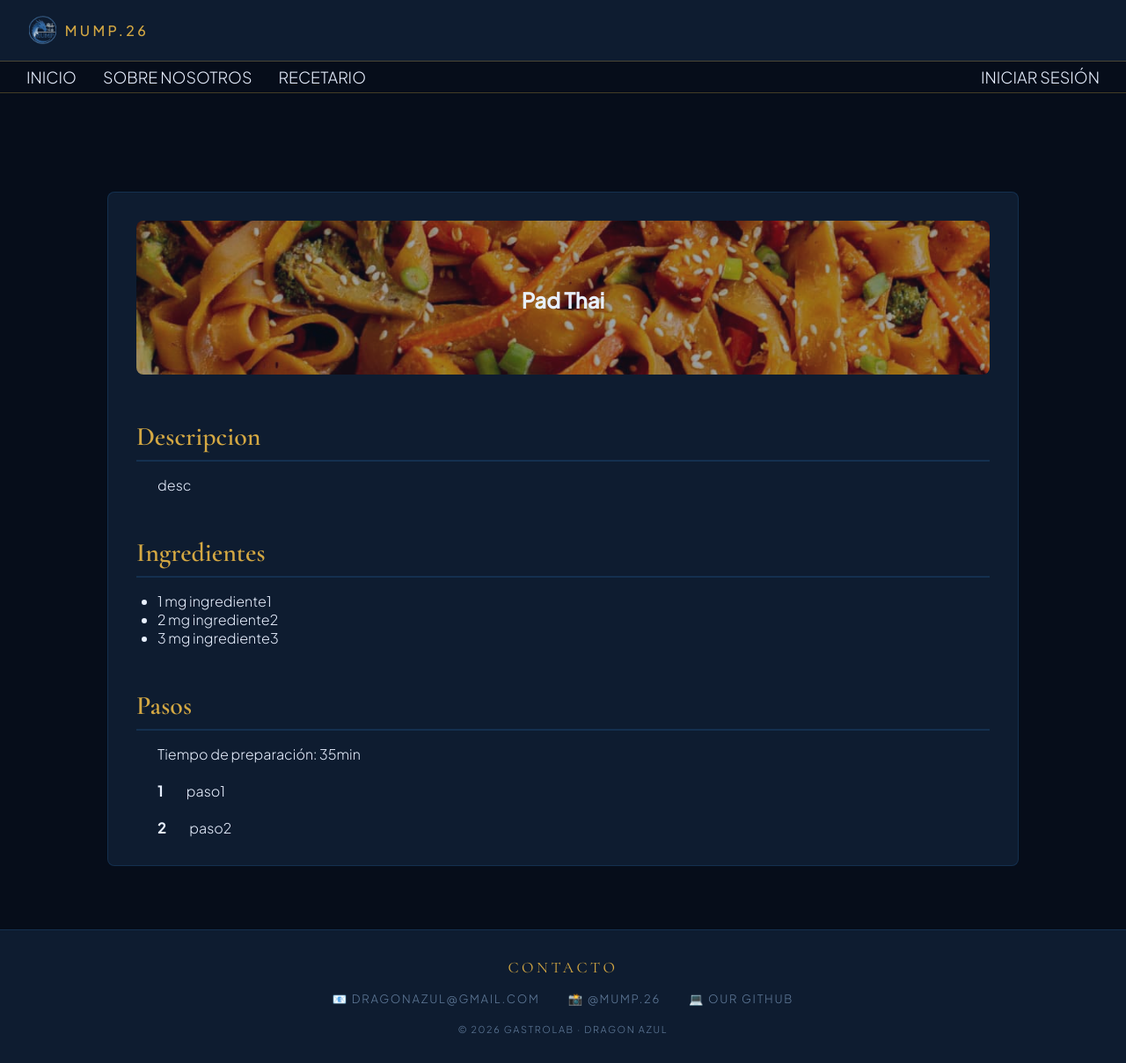
After one commit to unaim-cebanc/GRUPO3_DragonAzul, a Flask app: page /receta/1 in a window 1280 px wide. The commit adds this page. Shown: the whole page at 88% size. Run offline with Flask 3, Linux system fonts and the light colour scheme; data comes from the database, SQL or seed files in the repository.

Commit message:
Añadidas recetas y rework de recetario

```diff
--- a/main.py
+++ b/main.py
@@ -79,6 +79,13 @@ def cerrar_sesion():
     session.pop("usuario")
     return redirect(url_for("home"))
 
+@app.route("/receta/<int:id>")
+def receta(id):
+    datos = sql_scripts.get_recepie(id)
+    pasos = sql_scripts.get_pasos(id)
+    ingredientes = sql_scripts.get_ingredientes(id)
+    return render_template("receta.html", datos = datos, pasos = pasos, ingredientes = ingredientes)
+
 def main():
     app.run(debug=True)
 
--- a/sql_scripts.py
+++ b/sql_scripts.py
@@ -78,7 +78,7 @@ def fetch_recepies_info():
     CURSOR = CONEXION.cursor()
 
     query = """
-    SELECT r.nombre, r.imagen, r.tipo, u.nombre
+    SELECT r.id_receta, r.nombre, r.imagen, r.tipo, u.nombre
     FROM receta r INNER JOIN usuario u ON r.id_usuario = u.id_usuario
     """
     CURSOR.execute(query)
@@ -154,6 +154,50 @@ def decrypt_password(psw, hash):
         return False
 
 
+def get_recepie(id):
+    CONEXION = try_conn()
+    CURSOR = CONEXION.cursor()
+
+    query = """
+    SELECT * FROM receta WHERE id_receta = %s
+    """
+    values = (id,)
+    CURSOR.execute(query, values)
+    datos_receta = CURSOR.fetchone()
+
+    close_conn(CURSOR, CONEXION)
+    return datos_receta
+
+def get_pasos(id):
+    CONEXION = try_conn()
+    CURSOR = CONEXION.cursor()
+
+    query = """
+    SELECT * FROM pasos WHERE id_receta = %s
+    """
+    values = (id,)
+
+    CURSOR.execute(query, values)
+    pasos_receta = CURSOR.fetchall()
+
+    close_conn(CURSOR, CONEXION)
+    return pasos_receta
+
+def get_ingredientes(id):
+    CONEXION = try_conn()
+    CURSOR = CONEXION.cursor()
+
+    query = """
+    SELECT nombre, cantidad, unidad FROM receta_ingrediente WHERE id_receta = %s
+    """
+    values = (id,)
+
+    CURSOR.execute(query, values)
+    ingredientes_receta = CURSOR.fetchall()
+
+    close_conn(CURSOR, CONEXION)
+    return ingredientes_receta
+
 if __name__ == "__main__":
     usuario = input("usuario: ")
     psw = input("contraseña: ")
--- /dev/null
+++ b/static/css/receta.css
@@ -0,0 +1,90 @@
+@import url("https://fonts.googleapis.com/css2?family=Cormorant+Garamond:ital,wght@0,400;0,600;1,400&family=Plus+Jakarta+Sans:wght@300;400;500&display=swap");
+
+:root {
+    --bg: #060d1a;
+    --surface: #0e1c30;
+    --border: rgba(58, 159, 255, 0.15);
+    --blue: #3a9fff;
+    --gold: #d4a843;
+    --text: #e8f0ff;
+    --muted: #607a99;
+    --input_hover: #060d1ad6;
+    --input_border_hover: #607a99a6;
+    --input_disabled: #415368;
+}
+
+main {
+    width: 100vw;
+    height: 100vh;
+    display: flex;
+    align-items: center;
+    justify-content: center;
+    padding: 2rem;
+    position: relative;
+}
+
+.main_section {
+    width: 100%;
+    display: grid;
+    grid-template-columns: 1fr;
+    gap: 2.5rem;
+    align-items: center;
+    margin-bottom: 2.5rem;
+    margin-top: 5rem;
+    padding: 2rem;
+    background: var(--surface);
+    border: 1px solid var(--border);
+    border-radius: 8px;
+}
+
+.img_container {
+    position: relative;
+    text-align: center;
+    color: white;
+}
+
+.img_container img {
+    width: 100%;
+    height: 175px;
+    object-fit: cover;
+    opacity: 0.6;
+    border-radius: 8px;
+}
+
+.img_container div {
+    position: absolute;
+    top: 50%;
+    left: 50%;
+    transform: translate(-50%, -50%);
+    color: var(--text);
+}
+
+h2 {
+    padding: 0.5rem 0;
+    font-family: "Cormorant Garamond", Georgia, serif;
+    color: var(--gold);
+    font-weight: 800;
+    font-size: 30px;
+    border-bottom: 2px solid var(--border);
+    margin-bottom: 1rem;
+}
+
+main div p,
+div ul {
+    margin-left: 1.5rem;
+    margin-right: 1.5rem;
+}
+
+main div p {
+    text-align: justify;
+}
+
+.ul_container {
+    display: grid;
+    grid-template-columns: auto auto;
+}
+
+strong {
+    font-weight: 800;
+    margin-right: 1.5rem;
+}
--- /dev/null
+++ b/templates/receta.html
@@ -0,0 +1,79 @@
+<!DOCTYPE html>
+<html lang="es">
+<head>
+    <meta charset="UTF-8">
+    <meta name="viewport" content="width=device-width, initial-scale=1.0">
+    <link rel="stylesheet" href="{{url_for('static', filename='css/style.css')}}">
+    <link rel="stylesheet" href="{{url_for('static', filename='css/receta.css')}}">
+    <title>{{datos[1]}}</title>
+</head>
+<body>
+    <header>
+        <img src="/static/images/logo.png" alt="logo.png">
+        <p>mump.26</p>
+    </header>
+    <nav>
+        <div class="nav_links">
+            <a href="/">INICIO</a>
+            <a href="/sobre_nosotros">SOBRE NOSOTROS</a>
+            <a href="/recetario">RECETARIO</a>
+        </div>
+        {%if session['usuario'] %}
+            <div class="nav_sesion">
+                <a href="/cerrar_sesion">CERRAR SESIÓN</a>
+            </div>
+        {%else%}
+            <div class="nav_sesion">
+                <a href="/inicio_sesion">INICIAR SESIÓN</a>
+            </div>
+        {%endif%}
+    </nav>
+    <main>
+        <section class="main_section">
+            <div class="img_container">
+                <img src="{{url_for('static', filename=datos[2].replace('static/', ''))}}" alt="imagen">
+                <div><h1>{{datos[1]}}</h1></div>
+            </div>
+            <div>
+                <h2>Descripcion</h2>
+                <p>{{datos[3]}}</p>
+            </div>
+            <div>
+                <h2>Ingredientes</h2>
+                <div class="ul_container">
+                    <ul>
+                        {% for ingrediente in ingredientes %}
+                            <li>
+                                {% if ingrediente[1] %}{{ingrediente[1] | int }}{% endif%}
+                                {% if ingrediente[2] %}{{ingrediente[2]}}{% endif %}
+                                {{ingrediente[0]}}
+                            </li>
+                        {% endfor %}
+                    </ul>
+                </div>
+            </div>
+            <div>
+                <h2>Pasos</h2>
+                <p>Tiempo de preparación: {{datos[4]}}min</p>
+                {% set contador = namespace(value=1)%}
+                {% for paso in pasos %}
+                    <br>
+                    <p><strong>{{contador.value}}</strong> {{paso[2]}}</p>
+                    {% set contador.value = contador.value + 1 %}
+                {% endfor %}
+            </div>
+        </section>
+    </main>
+    <footer>
+        <div class="footer-content">
+            <p class="footer-title">Contacto</p>
+            <div class="footer-links">
+                <a href="mailto:gastrolab@gmail.com">📧 dragonazul@gmail.com</a>
+                <a href="https://instagram.com/gastrolab" target="_blank">📸 @mump.26</a>
+                <a href="https://github.com/dragonazul" target="_blank">💻 Our GitHub</a>
+            </div>
+            <p class="footer-copy">© 2026 GastroLab · Dragon Azul</p>
+        </div>
+    </footer>
+</body>
+</html>
--- a/templates/subir_receta.html
+++ b/templates/subir_receta.html
@@ -50,6 +50,7 @@
                             <option value="l">l</option>
                             <option value="cda.">cda.</option>
                             <option value="cdta.">cdta.</option>
+                            <option value="none" selected></option>
                         </select>
                     </div>
                 </div>
```
Also changed, not shown: static/css/recetario.css (+23 -10 lines), templates/recetario.html (+6 -6 lines).
